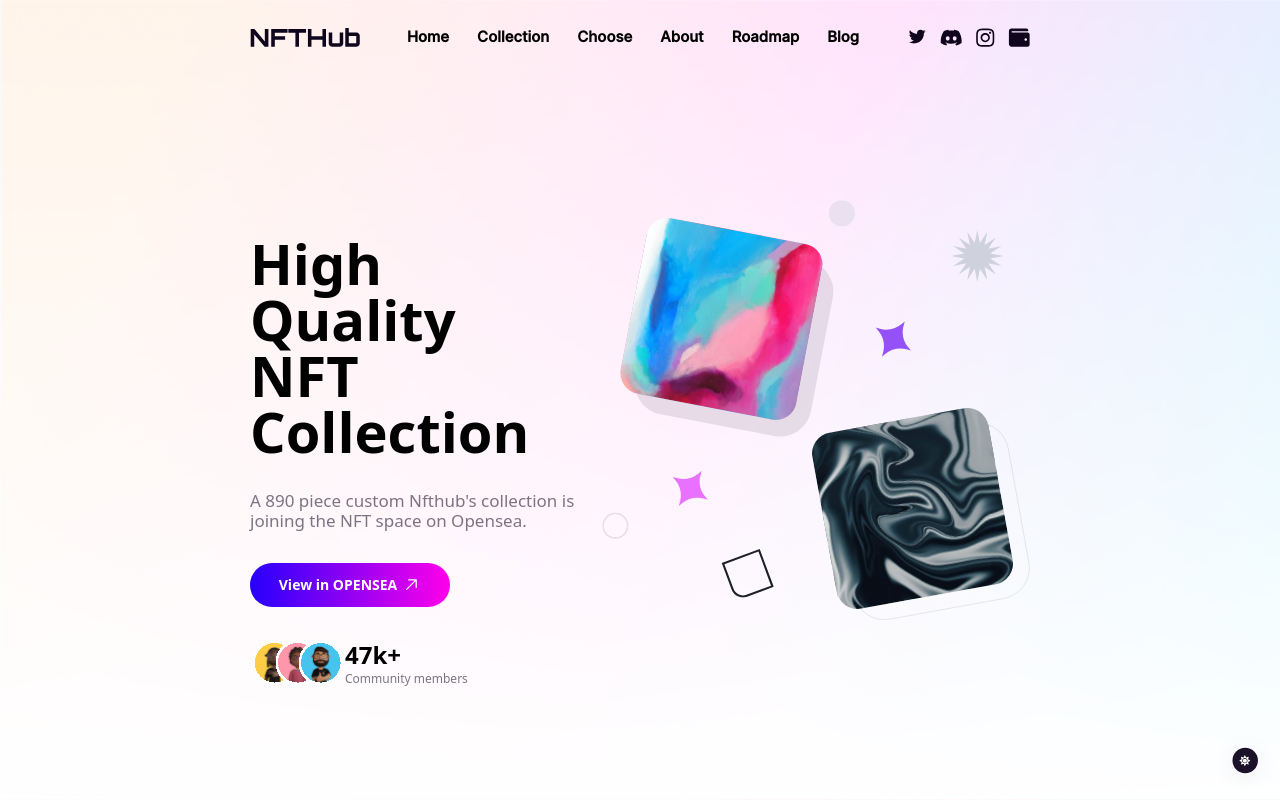
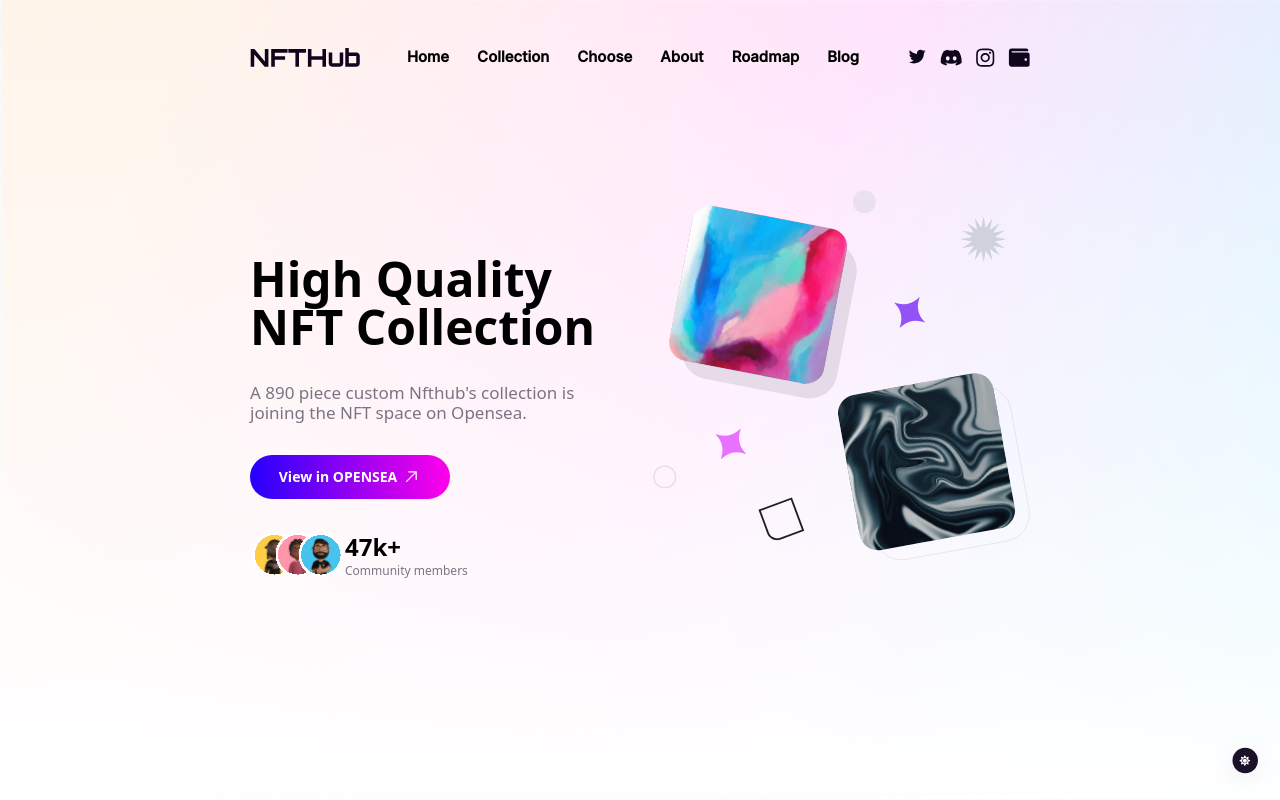
Before and after one commit to nosairabor/nft-hub-frontend, a Next.js app: page / in a window 1280 px wide. Shown: the top 800 px of the page. Built offline with nearby package versions, Linux system fonts and the light colour scheme.

Commit message:
alignment on lg screen fixes and 2xl screens

```diff
--- a/src/components/carousel.jsx
+++ b/src/components/carousel.jsx
@@ -79,7 +79,7 @@ const CarouselField = () => {
     ]
 
     return (
-        <div className="flex justify-center w-full md:w-[700px] xl:w-[1000px]">
+        <div className="flex justify-center w-full md:w-[800px]  xl:w-[1000px]">
             <Carousel responsive={responsive} className="pb-[60px] w-full" arrows={true} showDots={true} swipeable={true}  draggable={true} >
                 {imageCard.map((item)=> (
                     <div className="flex flex-col items-center" key={item.id}>
--- a/src/components/desktopNavbar.jsx
+++ b/src/components/desktopNavbar.jsx
@@ -61,7 +61,7 @@ const links = [
 const DesktopNavbar = () => {
     return (
         <div className="hidden xl:flex justify-center ">
-            <div className={`${inter.className} w-full 2xl:max-w-[980px] flex justify-between items-center pt-5`}>
+            <div className={`${inter.className} w-full 2xl:max-w-[980px] flex justify-between items-center pt-10`}>
                 <div className="">
                     <Image
                         width={0}
--- a/src/components/mobileNavabr.jsx
+++ b/src/components/mobileNavabr.jsx
@@ -62,7 +62,7 @@ const MobileNavbar = () => {
     return (
         <>
             <SideBar isOpen={isOpen} setIsOpen={setIsOpen}/>
-            <div className="pt-6  flex items-center px-6 md:px-0 justify-between lg:hidden">
+            <div className="pt-6  flex items-center px-6 md:px-0 justify-between xl:hidden">
                 <div className="">
                     <Image
                         width={0}
--- a/src/components/sideBar.jsx
+++ b/src/components/sideBar.jsx
@@ -28,7 +28,7 @@ const socials = [
 
 const SideBar = ({isOpen, setIsOpen}) => {
     return (
-        <div className={` ${isOpen ? ' translate-x-0  ' : ' -translate-x-full '} md:-mx-[100px] lg:px-0 lg:hidden pt-5  w-screen transform transition-transform duration-500 z-50 fixed overflow-y-auto h-screen bg-white `}>
+        <div className={` ${isOpen ? ' translate-x-0  ' : ' -translate-x-full '} md:-mx-[100px] lg:-mx-[250px] xl:px-0 xl:hidden pt-5  w-screen transform transition-transform duration-500 z-50 fixed overflow-y-auto h-screen bg-white `}>
             <div className="flex justify-between items-center px-6">
                 <h3 className="text-5xl font-bold">nerko</h3>
                 <TfiClose onClick={() => setIsOpen(false)} className="text-2xl text-[#741FF5] font-light"/>
--- a/src/pages/index.js
+++ b/src/pages/index.js
@@ -133,7 +133,7 @@ export default function Home() {
     >
 
       {/* hero section */}
-        <div className="relative md:px-[100px] xl:px-[250px] 2xl:px-[320px] bg-hero-mobile  md:bg-hero bg-cover bg-no-repeat  xl:h-screen w-screen  2xl:space-y-[110px]">
+        <div className="relative md:px-[100px] lg:px-[250px] 2xl:px-[320px] bg-hero-mobile  md:bg-hero bg-cover bg-no-repeat  xl:h-screen w-screen  ">
           <MobileNavbar/>
           <DesktopNavbar/>
 
--- a/src/styles/globals.css
+++ b/src/styles/globals.css
@@ -29,13 +29,13 @@
 
 @media (min-width: 1280px) and (max-width: 1350px) {
     .smallLaptopScreenText {
-      font-size: 48px;
+      font-size: 48px !important;
     }
     .smallLaptopScreenImage {
-        height: 370px
+        height: 370px !important;
     }
     .smallLaptopNavMargin {
-        margin-left: 0px;
+        margin-left: 0px !important;
     }
 }
 
```
